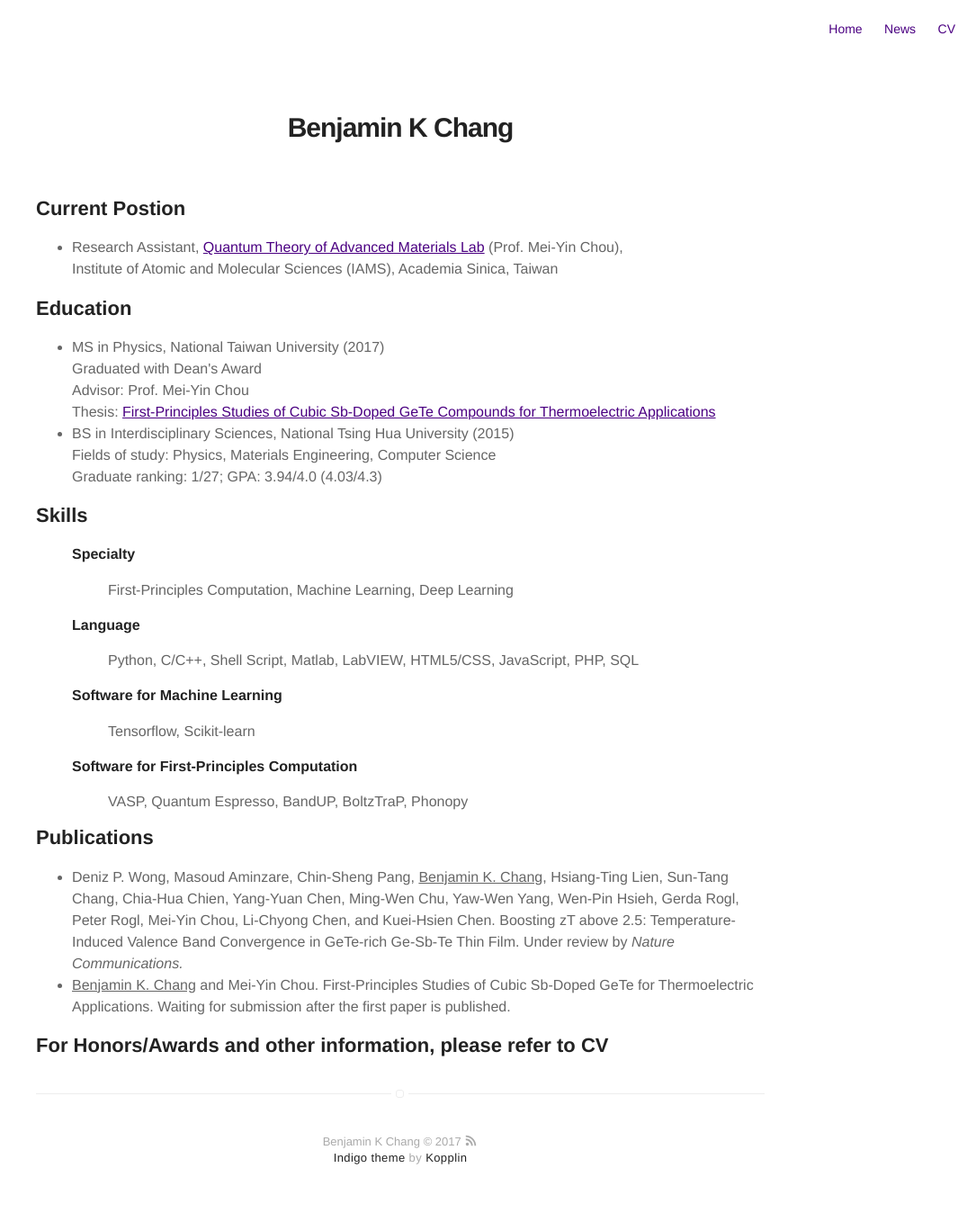
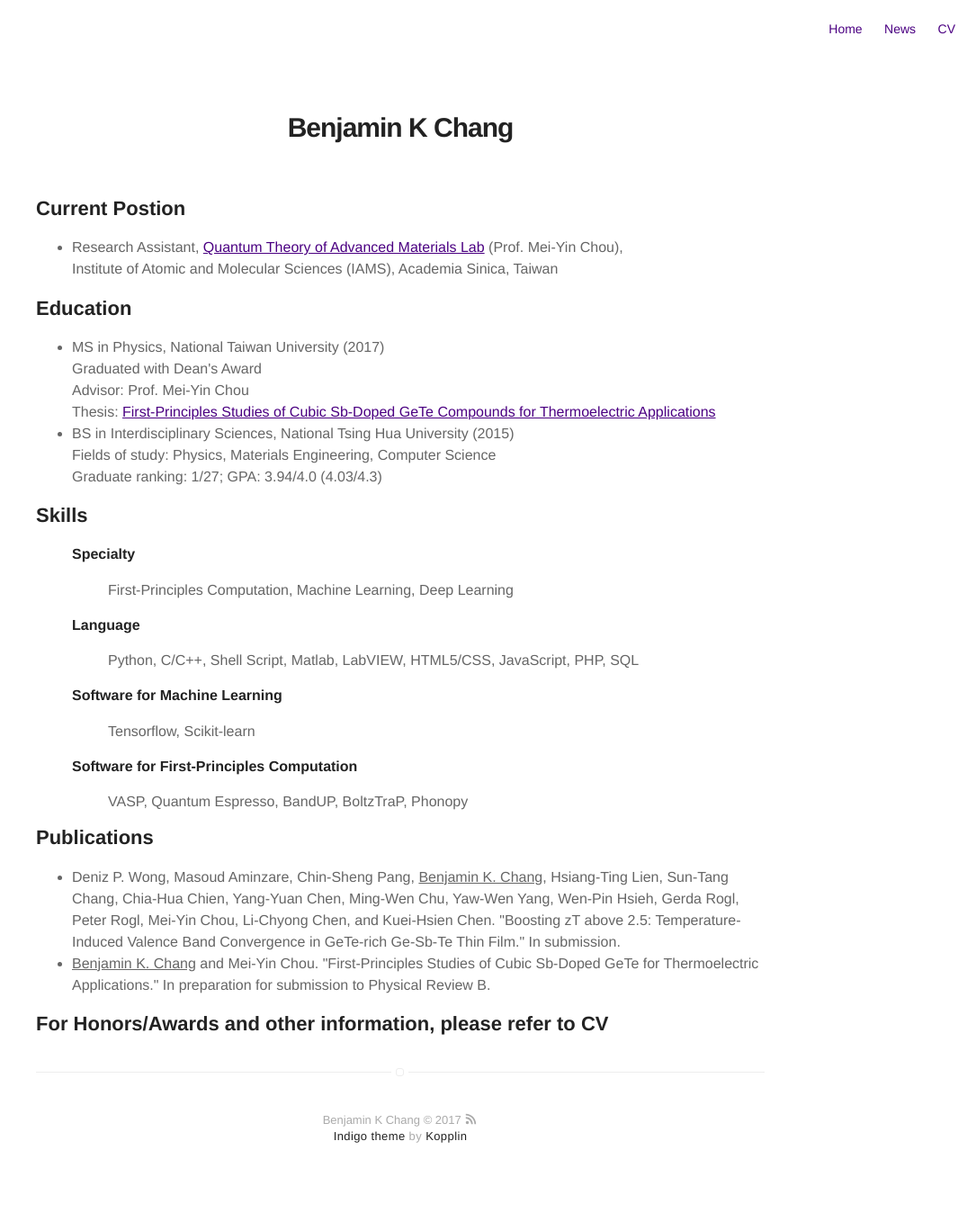
Before and after one commit to bkchang/bkchang.github.io, a Jekyll site: the page built from about.md, in a window 1280 px wide. Shown: the whole page at 90% size, without its empty margins (195-1280 px from the left). Built offline with Jekyll 4.4.1, drawn with Linux system fonts in a browser that asks for light colours; after the commit the page ends 1334 px from its top, so only the background shows below that.

Commit message:
Update about.md

```diff
--- a/about.md
+++ b/about.md
@@ -36,8 +36,8 @@ layout: page
 
 <h2>Publications</h2>
 <ul class="skill-list">
-	<li>Deniz P. Wong, Masoud Aminzare, Chin-Sheng Pang, <u>Benjamin K. Chang</u>, Hsiang-Ting Lien, Sun-Tang Chang, Chia-Hua Chien, Yang-Yuan Chen, Ming-Wen Chu, Yaw-Wen Yang, Wen-Pin Hsieh, Gerda Rogl, Peter Rogl, Mei-Yin Chou, Li-Chyong Chen, and Kuei-Hsien Chen. <b>Boosting zT above 2.5: Temperature-Induced Valence Band Convergence in GeTe-rich Ge-Sb-Te Thin Film.</b> Under review by <i>Nature Communications.</i></li>
-	<li><u>Benjamin K. Chang</u> and Mei-Yin Chou. <b>First-Principles Studies of Cubic Sb-Doped GeTe for Thermoelectric Applications.</b> Waiting for submission after the first paper is published.
+	<li>Deniz P. Wong, Masoud Aminzare, Chin-Sheng Pang, <u>Benjamin K. Chang</u>, Hsiang-Ting Lien, Sun-Tang Chang, Chia-Hua Chien, Yang-Yuan Chen, Ming-Wen Chu, Yaw-Wen Yang, Wen-Pin Hsieh, Gerda Rogl, Peter Rogl, Mei-Yin Chou, Li-Chyong Chen, and Kuei-Hsien Chen. <b>"Boosting zT above 2.5: Temperature-Induced Valence Band Convergence in GeTe-rich Ge-Sb-Te Thin Film."</b> In submission.</li>
+	<li><u>Benjamin K. Chang</u> and Mei-Yin Chou. <b>"First-Principles Studies of Cubic Sb-Doped GeTe for Thermoelectric Applications."</b> In preparation for submission to Physical Review B.
 </li>
 </ul>
 
```
